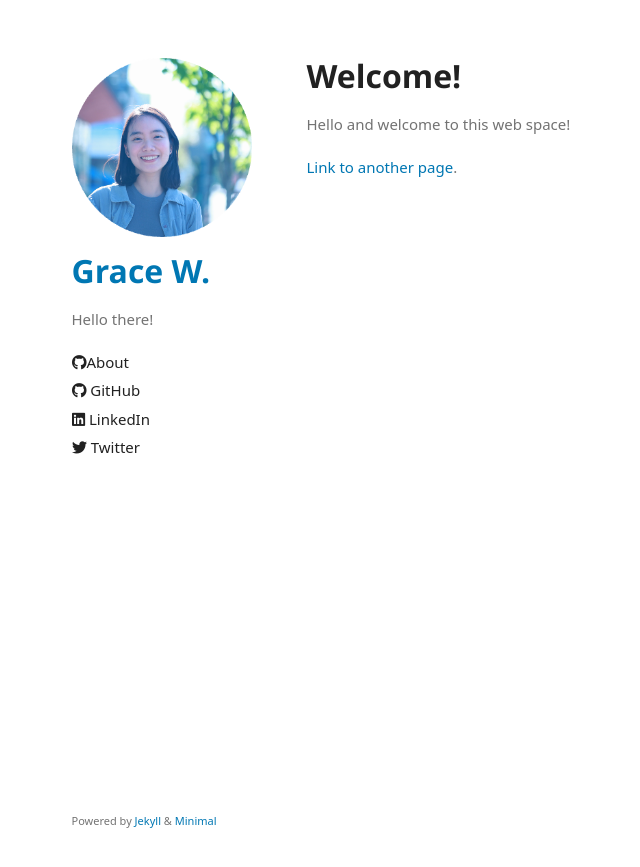
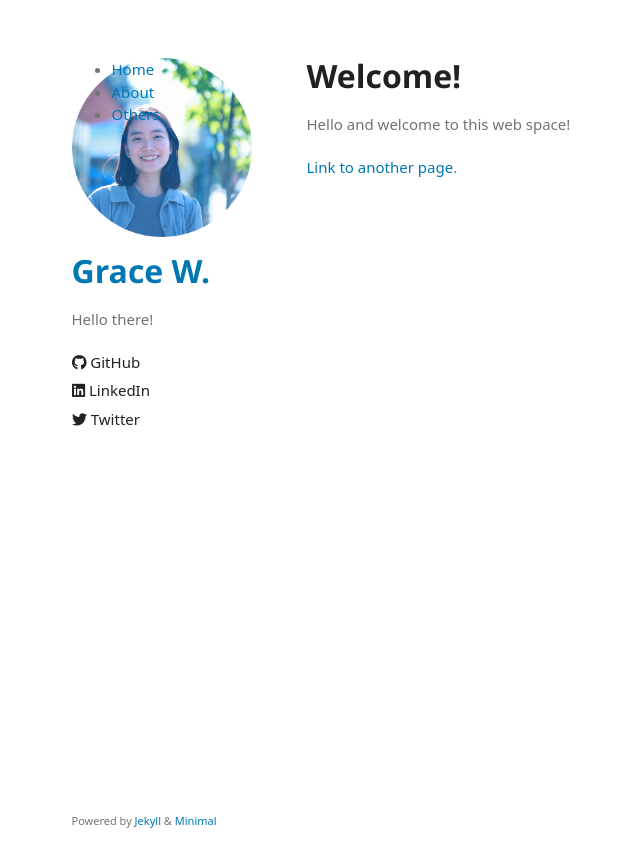
Before and after one commit to gra-w/gra-w.github.io, a Jekyll site: the page built from index.md, in a window 1280 px wide. Shown: the top 867 px of the page, without its empty margins (131-771 px from the left). Built offline with Jekyll 4.4.1, drawn with Linux system fonts in a browser that asks for light colours; some web fonts are replaced; our own code applies the rules of GitHub Pages for plain Markdown files.

Commit message:
Update sidebar.html

```diff
--- a/_includes/sidebar.html
+++ b/_includes/sidebar.html
@@ -1,3 +1,12 @@
+<div class="sidebar">
+  <ul>
+    <li><a href="/">Home</a></li>
+    <li><a href="/about.html">About</a></li>
+    <li><a href="/others.html">Others</a></li>
+  </ul>
+</div>
+
+
 <div class="link-wrapper">
   <style scoped>
     ul.link a {
@@ -10,8 +19,6 @@
     }
   </style>
   <ul class="link">
-    <li><a href="./about2.html" rel="author"><i class="fab fa-github"></i>About</a></li>
-
     <li><a href="https://github.com/gra-w" rel="author"><i class="fab fa-github"></i> GitHub</a></li>
     <li><a href="www.linkedin.com/in/-gracew" rel="external"><i class="fab fa-linkedin"></i> LinkedIn</a></li>
     <li><a href="https://twitter.com/gracepsy" rel="external"><i class="fab fa-twitter"></i> Twitter</a></li>
```
